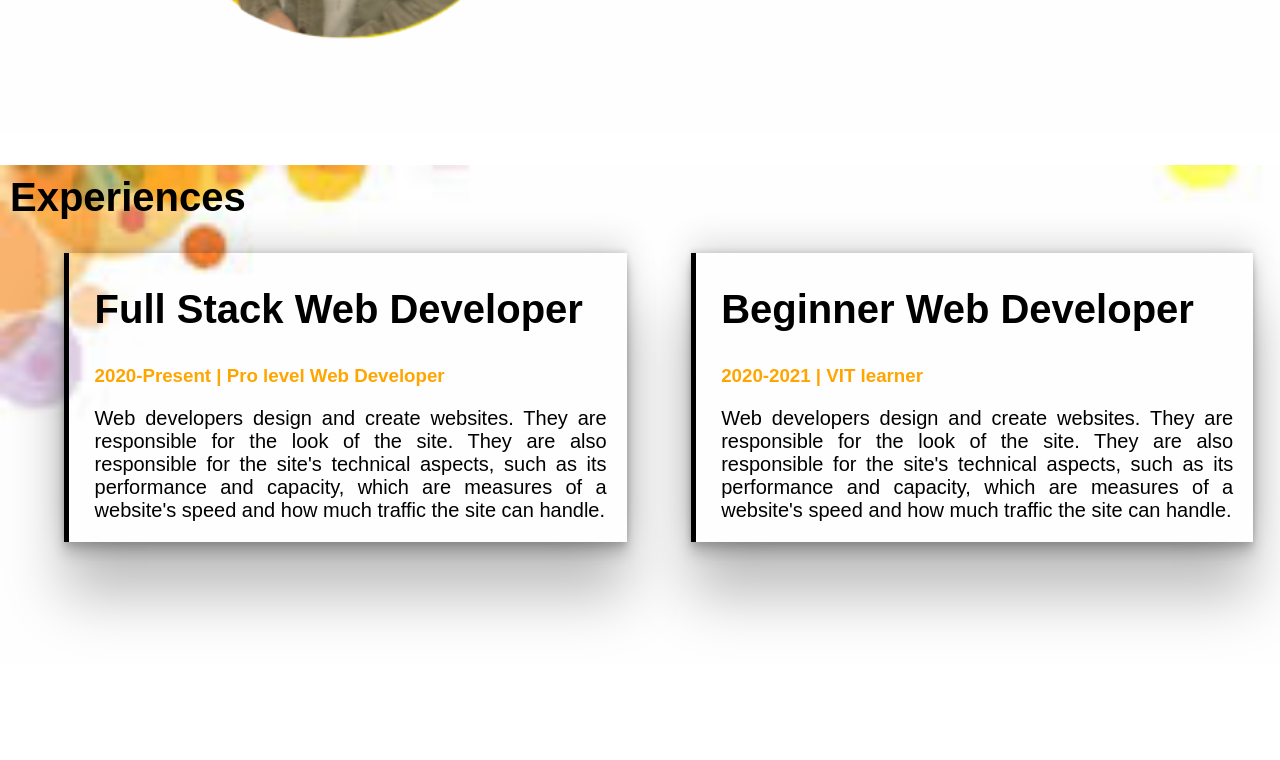
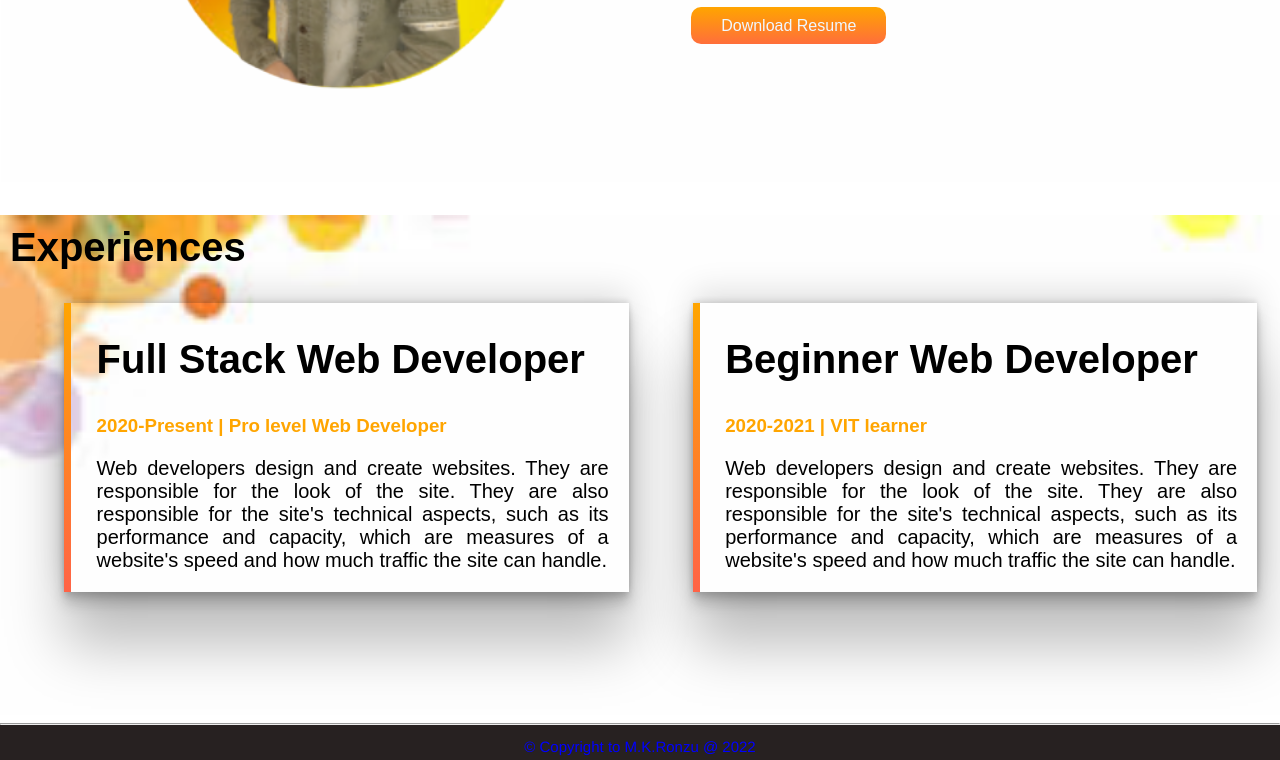
Before and after one commit to w3ronzu/project-1, a plain HTML site: page index.html in a window 1280 px wide. Shown: the part 868-1628 px from the top of the page. Before the commit the page ends 1533 px from the top, so only its background shows below. Drawn offline with Linux system fonts and the light colour scheme.

Commit message:
footer-change

```diff
--- a/index.html
+++ b/index.html
@@ -9,6 +9,11 @@
 
 </head>
 <body>
+    <header>
+
+    </header>
+
+    <main>
         <section class="top-banner">
             <div class="half-width">
                 <h1>Welcome To</h1>
@@ -50,6 +55,11 @@
             </div>
 
         </section>
+    </main>
 
+    <footer>
+        <hr class="hr-custom">
+        <p class="footer-details"><span>&copy;</span> Copyright to M.K.Ronzu @ 2022</p>
+    </footer>
 </body>
 </html>
--- a/style.css
+++ b/style.css
@@ -38,7 +38,7 @@ img{
     background-image: url("image/bg8.jpg");
     background-repeat: no-repeat;
     background-size: 1320px;
-    height: 500px;
+    height: 550px;
 }
 .bottom-banner{
     display: flex;
@@ -70,7 +70,21 @@ h2{
     padding-left: 2%;
     padding-right: 20px;
     box-shadow: rgba(0, 0, 0, 0.25) 0px 54px 55px, rgba(0, 0, 0, 0.12) 0px -12px 30px, rgba(0, 0, 0, 0.12) 0px 4px 6px, rgba(0, 0, 0, 0.17) 0px 12px 13px, rgba(0, 0, 0, 0.09) 0px -3px 5px;
-    border-left: 5px solid;
-    border-image: linear-gradient (green, cyan);
-    border-image-slice: 1;
+    border-left: 7px solid;
+    border-image: linear-gradient(orange, tomato);
+    border-image-slice: 1
 }
+/* .hr-custom{
+    width: 50%;
+} */
+footer{
+    background-color: rgb(39, 33, 33);
+}
+.footer-details{
+    text-align: center;
+    font-family: 'Franklin Gothic Medium', 'Arial Narrow', Arial, sans-serif;
+    font-size: 15px;
+    color: blue;
+    margin: 0;
+    padding: 5px 0 5px 0;
+}
```
Lines whose indentation alone changed are shown as unchanged.
